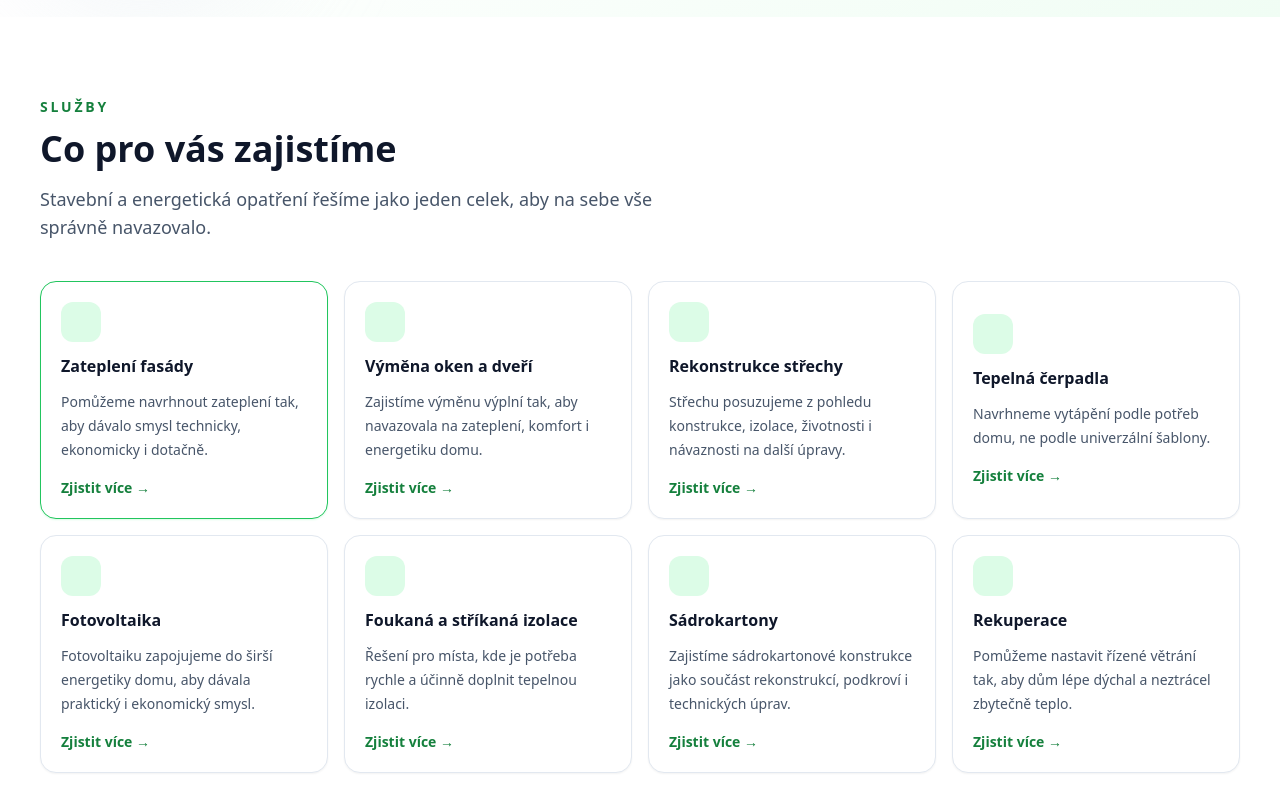
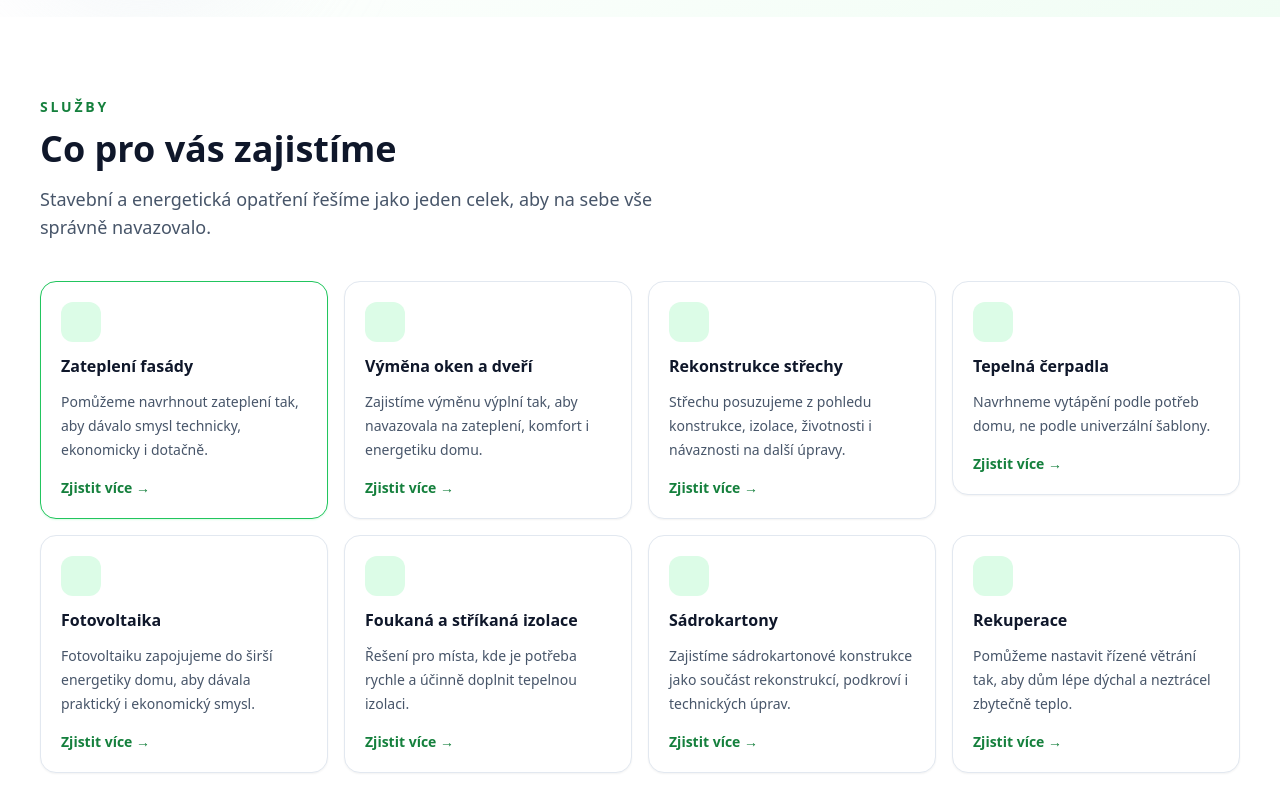
Before and after one commit to Enerixsro/enerix-web, a Next.js app: page / in a window 1280 px wide. Both pictures are taken after a click on the button 184 px from the left and 1237 px from the top of the page. Shown: the part 837-1637 px from the top of the page. Built offline with nearby package versions, Linux system fonts and the light colour scheme.

Commit message:
Update index.js

```diff
--- a/pages/index.js
+++ b/pages/index.js
@@ -141,6 +141,47 @@ export default function EnerixLandingPage() {
     "Popis rozsahu zakázky",
   ];
 
+  const renderServiceDetail = (service, className = "") => (
+    <div
+      className={`rounded-[2rem] border border-green-100 bg-green-50/60 p-6 shadow-sm md:p-8 ${className}`}
+    >
+      <div className="grid gap-8 lg:grid-cols-[1.1fr_0.9fr] lg:items-start">
+        <div>
+          <div className="text-sm font-semibold uppercase tracking-[0.2em] text-green-700">
+            Vybraná oblast
+          </div>
+          <h3 className="mt-3 text-2xl font-bold text-slate-900 md:text-3xl">
+            {service.title}
+          </h3>
+          <p className="mt-4 text-lg leading-8 text-slate-700">
+            {service.detail}
+          </p>
+        </div>
+
+        <div className="border-l-4 border-green-500 pl-5">
+          <div className="font-semibold text-slate-900">
+            Co u toho typicky řešíme
+          </div>
+          <ul className="mt-4 space-y-3 text-sm leading-6 text-slate-600">
+            {service.points.map((point) => (
+              <li key={point} className="flex gap-3">
+                <span className="mt-2 h-2 w-2 shrink-0 rounded-full bg-green-600" />
+                <span>{point}</span>
+              </li>
+            ))}
+          </ul>
+
+          <a
+            href="#kontakt"
+            className="mt-6 inline-flex items-center justify-center rounded-2xl bg-green-600 px-5 py-3 text-sm font-semibold text-white shadow-lg shadow-green-100 transition hover:bg-green-700"
+          >
+            Chci řešit tuto oblast
+          </a>
+        </div>
+      </div>
+    </div>
+  );
+
   const benefits = [
     {
       title: "Renovace na klíč",
@@ -264,15 +305,15 @@ export default function EnerixLandingPage() {
 
         <div className="mt-10 grid gap-4 sm:grid-cols-2 lg:grid-cols-4">
           {services.map((service) => (
+            <div key={service.title}>
               <button
-              key={service.title}
                 type="button"
                 onClick={() =>
                   setActiveService(
                     activeService === service.title ? null : service.title
                   )
                 }
-              className={`rounded-2xl border bg-white p-5 text-left shadow-sm transition hover:-translate-y-1 hover:shadow-lg ${
+                className={`w-full rounded-2xl border bg-white p-5 text-left shadow-sm transition hover:-translate-y-1 hover:shadow-lg ${
                   activeService === service.title
                     ? "border-green-500 shadow-lg shadow-green-100"
                     : "border-slate-200"
@@ -290,46 +331,15 @@ export default function EnerixLandingPage() {
                   Zjistit více →
                 </div>
               </button>
+
+              {activeService === service.title &&
+                renderServiceDetail(service, "mt-4 lg:hidden")}
+            </div>
           ))}
         </div>
 
         {selectedService && (
-          <div className="mt-8 rounded-[2rem] border border-green-100 bg-green-50/60 p-6 shadow-sm md:p-8">
-            <div className="grid gap-8 lg:grid-cols-[1.1fr_0.9fr] lg:items-start">
-              <div>
-                <div className="text-sm font-semibold uppercase tracking-[0.2em] text-green-700">
-                  Vybraná oblast
-                </div>
-                <h3 className="mt-3 text-2xl font-bold text-slate-900 md:text-3xl">
-                  {selectedService.title}
-                </h3>
-                <p className="mt-4 text-lg leading-8 text-slate-700">
-                  {selectedService.detail}
-                </p>
-              </div>
-
-              <div className="border-l-4 border-green-500 pl-5">
-                <div className="font-semibold text-slate-900">
-                  Co u toho typicky řešíme
-                </div>
-                <ul className="mt-4 space-y-3 text-sm leading-6 text-slate-600">
-                  {selectedService.points.map((point) => (
-                    <li key={point} className="flex gap-3">
-                      <span className="mt-2 h-2 w-2 shrink-0 rounded-full bg-green-600" />
-                      <span>{point}</span>
-                    </li>
-                  ))}
-                </ul>
-
-                <a
-                  href="#kontakt"
-                  className="mt-6 inline-flex items-center justify-center rounded-2xl bg-green-600 px-5 py-3 text-sm font-semibold text-white shadow-lg shadow-green-100 transition hover:bg-green-700"
-                >
-                  Chci řešit tuto oblast
-                </a>
-              </div>
-            </div>
-          </div>
+          renderServiceDetail(selectedService, "mt-8 hidden lg:block")
         )}
       </section>
 
```
Lines whose indentation alone changed are shown as unchanged.
